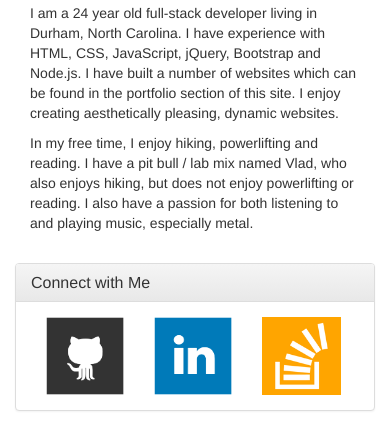
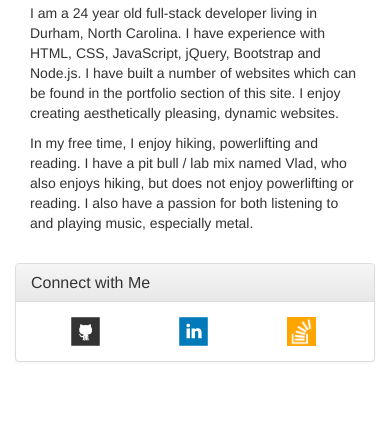
Before and after one commit to ryanxmccarthy/Bootstrap-Portfolio, a plain HTML site: page index.html in a window 390 px wide. Shown: the part 440-871 px from the top of the page. After the commit the page ends 844 px from the top, so only its background shows below. Drawn offline with nearby package versions, Linux system fonts and the light colour scheme.

Commit message:
change connect with box at bottom

```diff
--- a/style.css
+++ b/style.css
@@ -1,15 +1,3 @@
-/*.footer {
-  padding: 30px 0;
-  clear: both;
-  font-size: 12px;
-  background: linear-gradient(to bottom,#f5f5f5 0,#eee 100%);
-  text-align: center;
-  border-top: 1px solid #eee;
-  width: 100%;
-  margin-top: 1px solid #777;
-  color: #777;
-}*/
-
 .contact-img {
 	width: 33%;
 	height: auto;
@@ -20,3 +8,13 @@
 #name-padding {
 	padding-left: 70px;
 }
+
+@media (max-width: 991px) {
+  .contact-img {
+    width: 18%;
+    height: auto;
+    float: left;
+    margin: 0 7.5%;
+    padding: 0 15px;
+  }
+}
```
Also changed, not shown: 1 other file.
